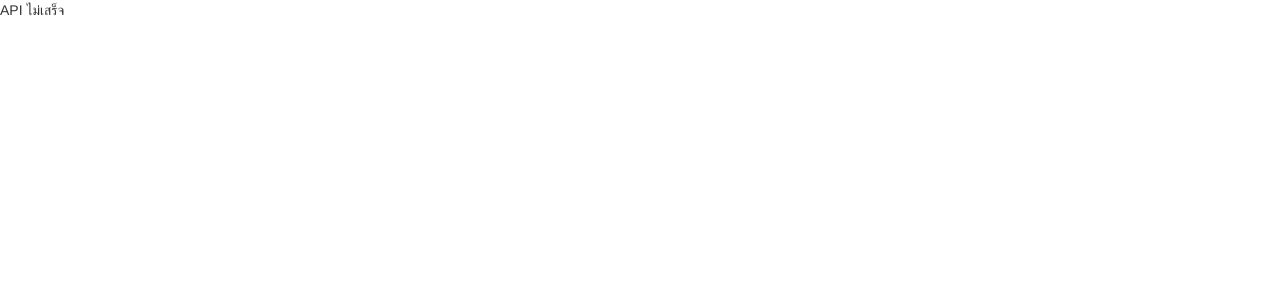
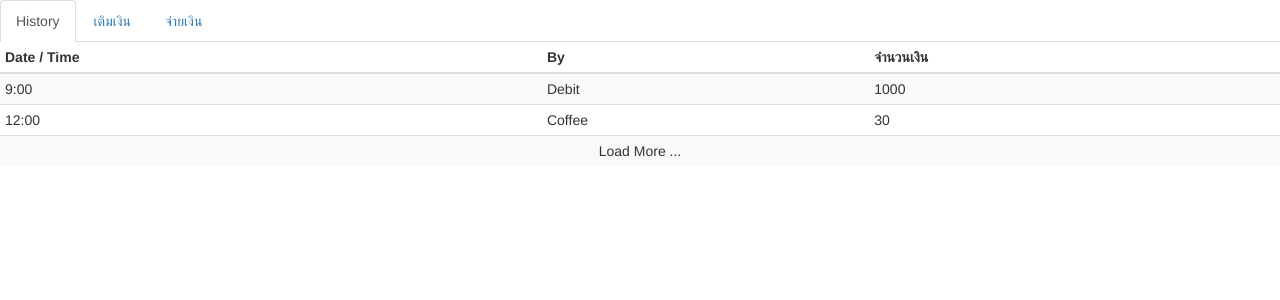
Before and after one commit to zyracuze/love_wallet_frontend, a React (Create React App) app: page / in a window 1280 px wide. Shown: the top 300 px of the page. Built offline with nearby package versions, Linux system fonts and the light colour scheme; no server answers.

Commit message:
Mockup - History Tab

```diff
--- a/src/App.js
+++ b/src/App.js
@@ -1,6 +1,7 @@
 import React, { Component } from 'react';
 import Hello from './components/Hello';
 import { getHello } from './api';
+import History from './components/History'
 
 class App extends Component {
   state = {
@@ -15,8 +16,9 @@ class App extends Component {
     }
   }
   render() {
+    // <Hello message={this.state.hello} />
     return (
-      <Hello message={this.state.hello} />
+      <History />
     );
   }
 }
--- /dev/null
+++ b/src/components/History/index.js
@@ -0,0 +1,63 @@
+import React, { Component } from 'react'
+// import { moduleName } from 'react-native'
+import { Nav, NavItem, Table } from 'react-bootstrap'
+
+
+const style = {
+    textAlign: 'center',
+    cursor: 'pointer'
+}
+
+class History extends Component {
+
+    state = {
+        nowTab: 1
+    }
+
+    handleSelect(selectedKey) {
+        this.setState({nowTab: selectedKey})
+        alert('selected ' + selectedKey);
+      }
+
+    loadMore() {
+        alert('fdsfsfa')
+    }
+
+    render() {
+        return (
+            <div>
+                <Nav bsStyle="tabs" activeKey={this.state.nowTab} onSelect={this.handleSelect.bind(this)}>
+                    <NavItem id="sdfsdf" eventKey={1}>History</NavItem>
+                    <NavItem eventKey={2}>เติมเงิน</NavItem>
+                    <NavItem eventKey={3}>จ่ายเงิน</NavItem>
+                </Nav>
+                <Table striped condensed hover>
+                    <thead>
+                        <tr>
+                            <th>Date / Time</th>
+                            <th>By</th>
+                            <th>จำนวนเงิน</th>
+                        </tr>
+                    </thead>
+                    <tbody>
+                        <tr>
+                            <td>9:00</td>
+                            <td>Debit</td>
+                            <td>1000</td>
+                        </tr>
+                        <tr>
+                            <td>12:00</td>
+                            <td>Coffee</td>
+                            <td>30</td>
+                        </tr>
+                        <tr>
+                            <td style={style} onClick={this.loadMore.bind(this)} colSpan="3">Load More ...</td>
+                        </tr>
+                    </tbody>
+                </Table>
+          </div>
+        )
+    }
+}
+
+export default History
```
Also changed, not shown: src/components/History/styles.js (added).
